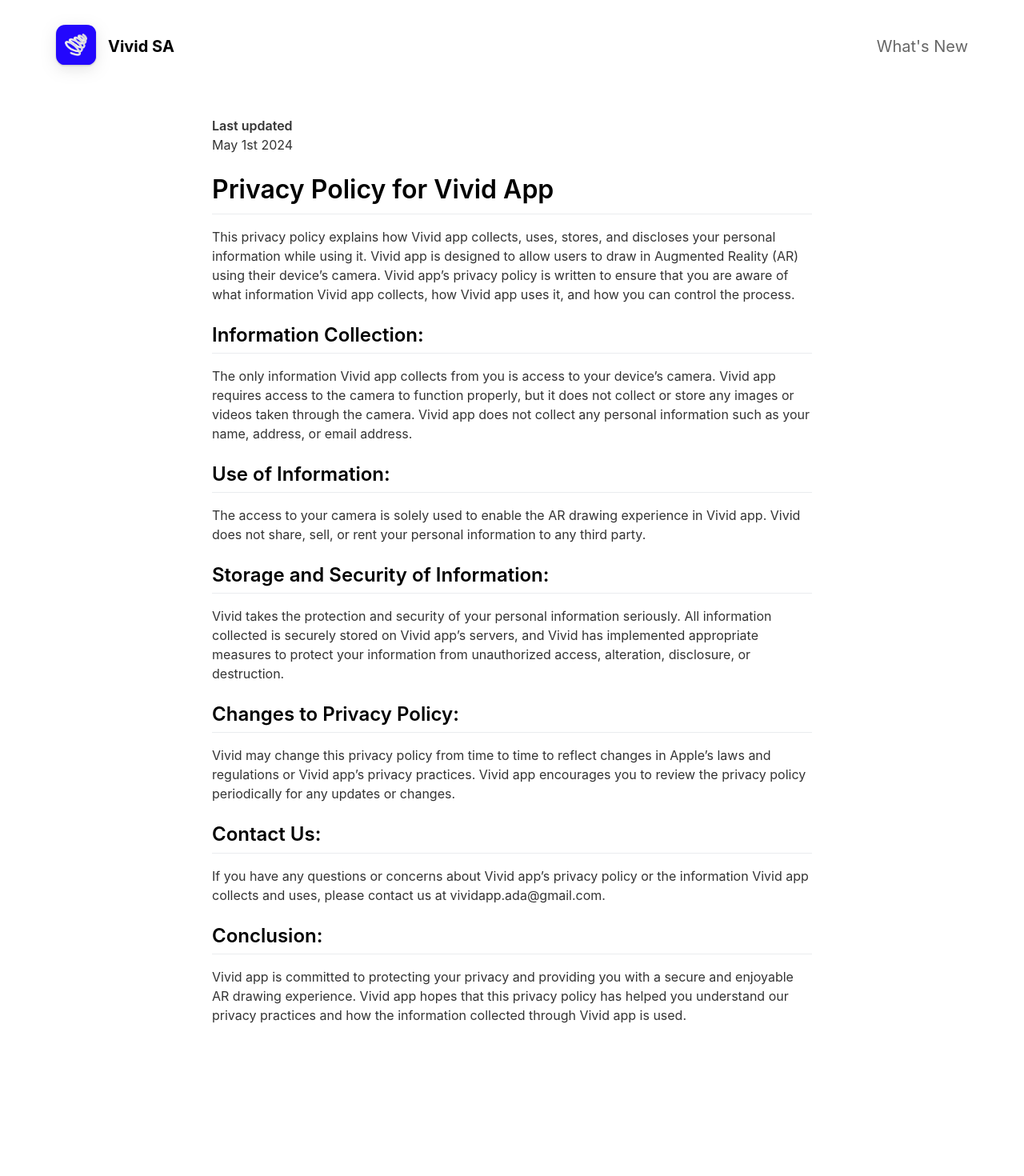
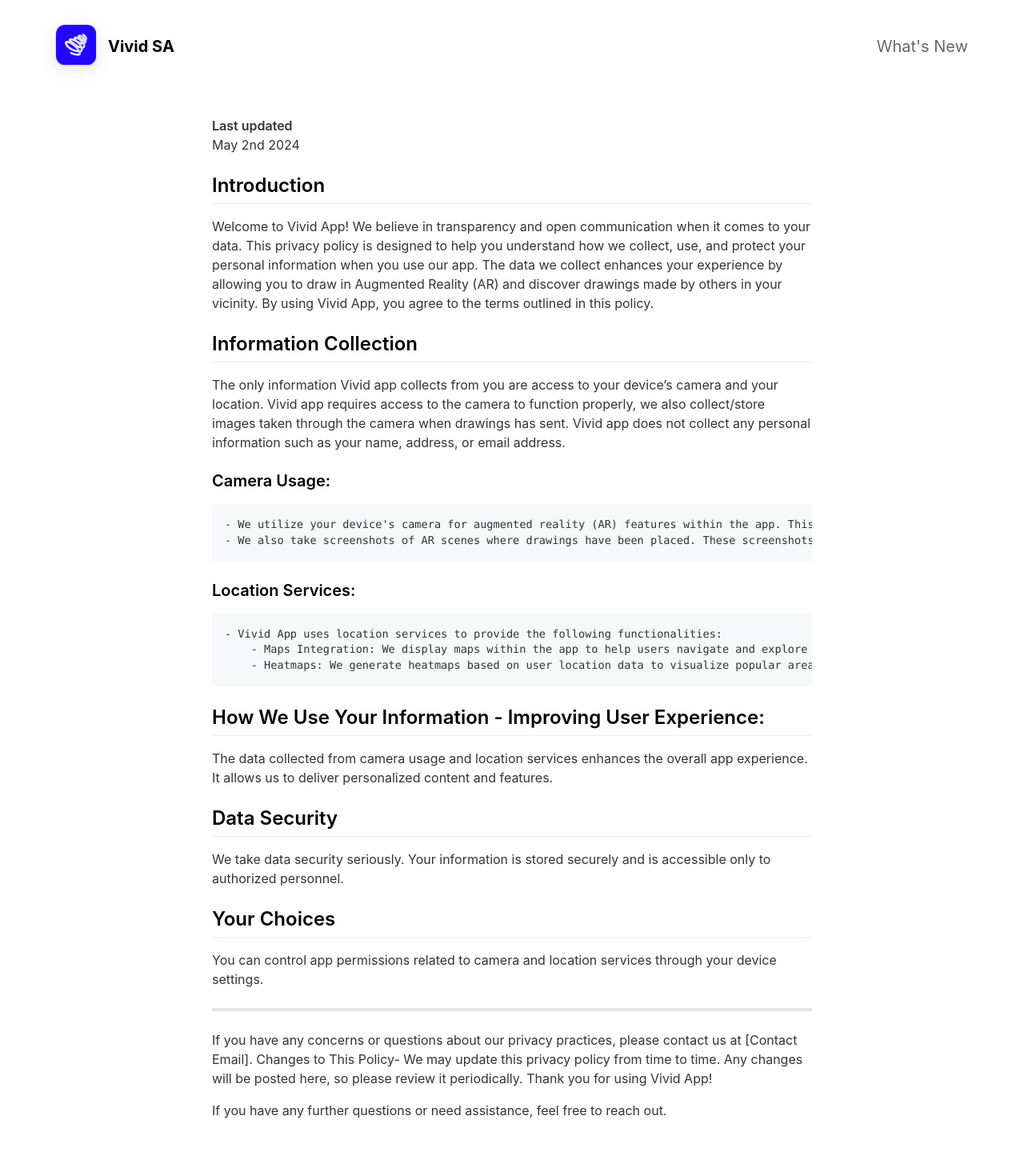
Before and after one commit to VividSA/VivdSA, a Jekyll site: the page built from _pages/privacypolicy.md, in a window 1280 px wide. Shown: the whole page at 80% size. Built offline with Jekyll 4.4.1, drawn with Linux system fonts in a browser that asks for light colours; nearby versions of some CDN libraries; before the commit the page ends 1351 px from its top, so only the background shows below that.

Commit message:
Update privacypolicy.md
May 2nd 2024 update add more info into the introduction

```diff
--- a/_pages/privacypolicy.md
+++ b/_pages/privacypolicy.md
@@ -5,26 +5,41 @@ include_in_header: false
 ---
 
 **Last updated**
-May 1st 2024
+May 2nd 2024
 
-# Privacy Policy for Vivid App
-This privacy policy explains how Vivid app collects, uses, stores, and discloses your personal information while using it. Vivid app is designed to allow users to draw in Augmented Reality (AR) using their device's camera. Vivid app’s privacy policy is written to ensure that you are aware of what information Vivid app collects, how Vivid app uses it, and how you can control the process.
+## Introduction
 
-## Information Collection:
-The only information Vivid app collects from you is access to your device's camera. Vivid app requires access to the camera to function properly, but it does not collect or store any images or videos taken through the camera. Vivid app does not collect any personal information such as your name, address, or email address.
+Welcome to Vivid App! We believe in transparency and open communication when it comes to your data. This privacy policy is designed to help you understand how we collect, use, and protect your personal information when you use our app. The data we collect enhances your experience by allowing you to draw in Augmented Reality (AR) and discover drawings made by others in your vicinity. By using Vivid App, you agree to the terms outlined in this policy.
 
-## Use of Information:
-The access to your camera is solely used to enable the AR drawing experience in Vivid app. Vivid does not share, sell, or rent your personal information to any third party.
+## Information Collection
 
-## Storage and Security of Information:
-Vivid takes the protection and security of your personal information seriously. All information collected is securely stored on Vivid app’s servers, and Vivid has implemented appropriate measures to protect your information from unauthorized access, alteration, disclosure, or destruction.
+The only information Vivid app collects from you are access to your device’s camera and your location. Vivid app requires access to the camera to function properly, we also collect/store images taken through the camera when drawings has sent. Vivid app does not collect any personal information such as your name, address, or email address.
 
-## Changes to Privacy Policy:
-Vivid may change this privacy policy from time to time to reflect changes in Apple’s laws and regulations or Vivid app’s privacy practices. Vivid app encourages you to review the privacy policy periodically for any updates or changes.
+### Camera Usage:
+    - We utilize your device's camera for augmented reality (AR) features within the app. This includes capturing frames and overlaying digital content on the real world.
+    - We also take screenshots of AR scenes where drawings have been placed. These screenshots are used for sharing and enhancing user experience.
 
-## Contact Us:
-If you have any questions or concerns about Vivid app’s privacy policy or the information Vivid app collects and uses, please contact us at
-vividapp.ada@gmail.com.
+### Location Services:
+    - Vivid App uses location services to provide the following functionalities:
+        - Maps Integration: We display maps within the app to help users navigate and explore AR content.
+        - Heatmaps: We generate heatmaps based on user location data to visualize popular areas where drawings have been created and discovered.
 
-## Conclusion:
-Vivid app is committed to protecting your privacy and providing you with a secure and enjoyable AR drawing experience. Vivid app hopes that this privacy policy has helped you understand our privacy practices and how the information collected through Vivid app is used.
+## How We Use Your Information - Improving User Experience:
+
+The data collected from camera usage and location services enhances the overall app experience. It allows us to deliver personalized content and features.
+
+## Data Security
+
+We take data security seriously. Your information is stored securely and is accessible only to authorized personnel.
+
+## Your Choices
+
+You can control app permissions related to camera and location services through your device settings.
+
+---
+
+If you have any concerns or questions about our privacy practices, please contact us at [Contact Email].
+Changes to This Policy- We may update this privacy policy from time to time. Any changes will be posted here, so please review it periodically.
+Thank you for using Vivid App!
+
+If you have any further questions or need assistance, feel free to reach out.
```
